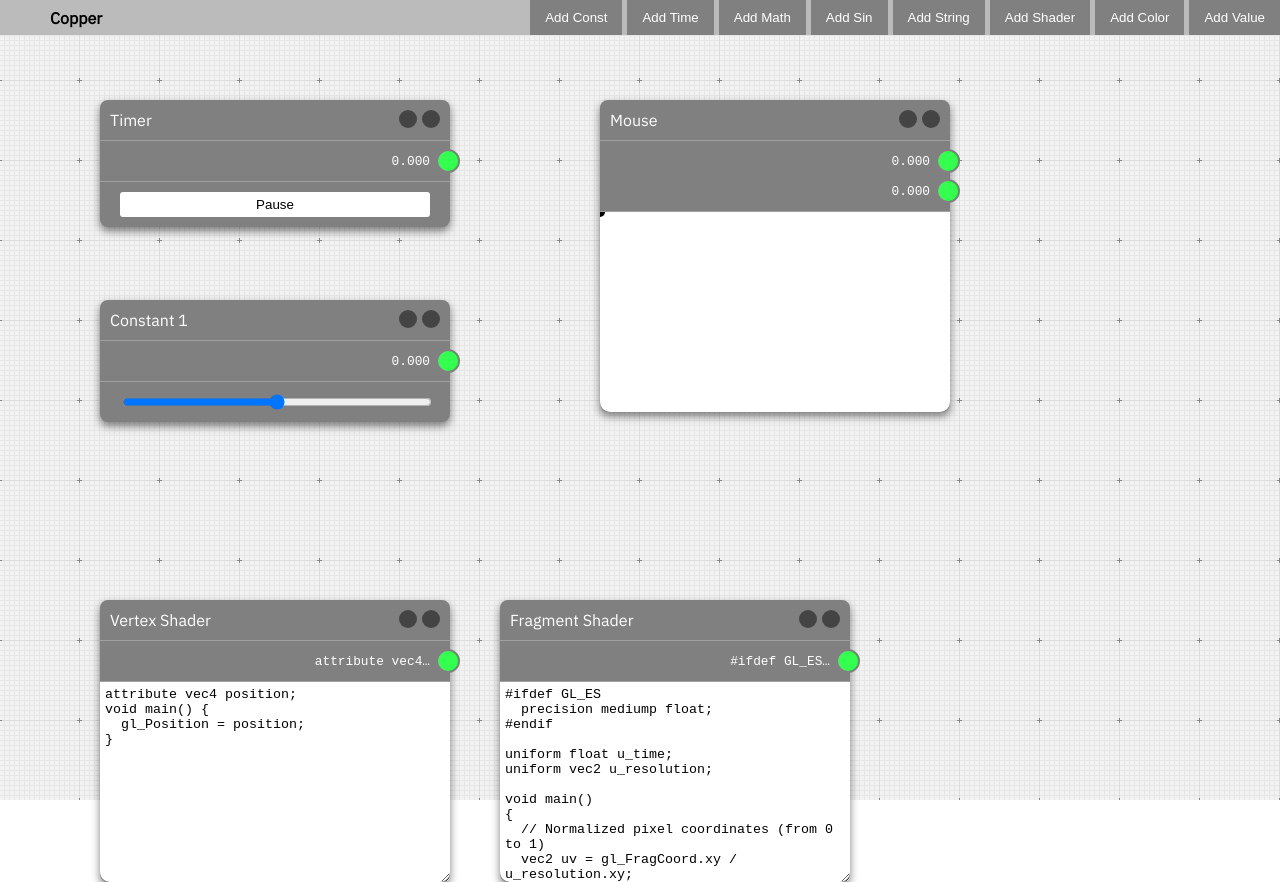
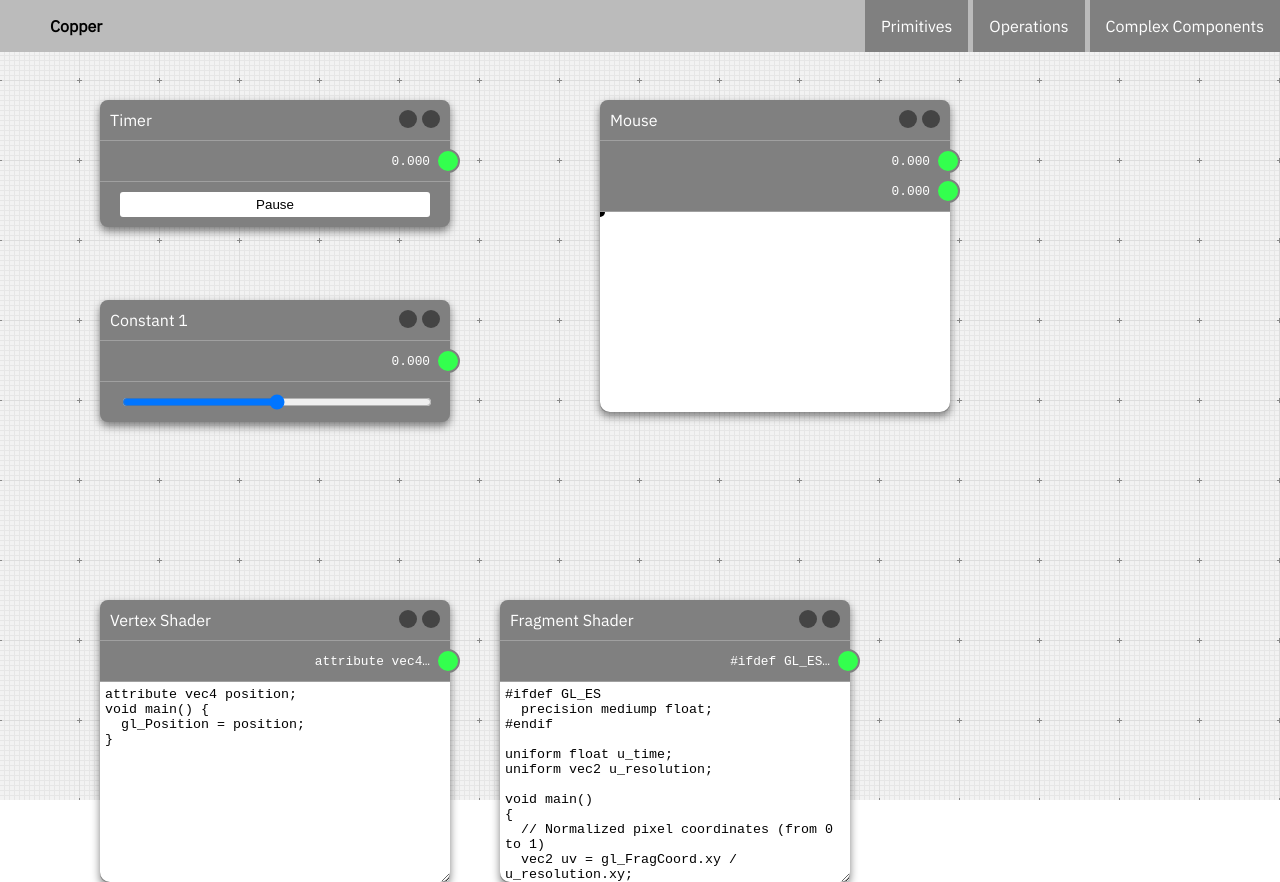
Before and after one commit to onion2k/copper, a React (Create React App) app: page / in a window 1280 px wide. Built offline with nearby package versions, Linux system fonts and the light colour scheme.

Commit message:
CSS dropdowns

```diff
--- a/src/Components/headerNav.tsx
+++ b/src/Components/headerNav.tsx
@@ -10,22 +10,16 @@ export function HeaderNav({ addPanel }: iHeaderNav) {
       <h1>Copper</h1>
       <ul className="addPanel">
         <li>
+          Primitives
+          <ul>
+            <li>
               <button onClick={() => addPanel("constant")}>Add Const</button>
             </li>
             <li>
               <button onClick={() => addPanel("time")}>Add Time</button>
             </li>
             <li>
-          <button onClick={() => addPanel("math")}>Add Math</button>
-        </li>
-        <li>
-          <button onClick={() => addPanel("sin")}>Add Sin</button>
-        </li>
-        <li>
               <button onClick={() => addPanel("string")}>Add String</button>
-        </li>
-        <li>
-          <button onClick={() => addPanel("shader")}>Add Shader</button>
             </li>
             <li>
               <button onClick={() => addPanel("color")}>Add Color</button>
@@ -34,6 +28,27 @@ export function HeaderNav({ addPanel }: iHeaderNav) {
               <button onClick={() => addPanel("value")}>Add Value</button>
             </li>
           </ul>
+        </li>
+        <li>
+          Operations
+          <ul>
+            <li>
+              <button onClick={() => addPanel("math")}>Add Math</button>
+            </li>
+            <li>
+              <button onClick={() => addPanel("sin")}>Add Sin</button>
+            </li>
+          </ul>
+        </li>
+        <li>
+          Complex Components
+          <ul>
+            <li>
+              <button onClick={() => addPanel("shader")}>Add Shader</button>
+            </li>
+          </ul>
+        </li>
+      </ul>
     </header>
   );
 }
--- a/src/Panels/Event_MousePosition.tsx
+++ b/src/Panels/Event_MousePosition.tsx
@@ -36,7 +36,9 @@ export default function Event_MousePosition({
   useEffect(() => {
     if (canvasRef !== null && canvasRef.current !== null) {
       canvasRef.current.addEventListener("mousemove", e => {
-        setMousePos([e.offsetX, e.offsetY]);
+        const x = e.offsetX / canvasX;
+        const y = e.offsetY / canvasY;
+        setMousePos([x, y]);
       });
     }
   }, [canvasRef]);
@@ -58,7 +60,13 @@ export default function Event_MousePosition({
         ctx.fillRect(0, 0, canvasX, canvasY);
         ctx.fillStyle = "#000";
         ctx.beginPath();
-        ctx.arc(mousePos[0], mousePos[1], 5, 0, Math.PI * 2);
+        ctx.arc(
+          mousePos[0] * canvasX,
+          mousePos[1] * canvasY,
+          5,
+          0,
+          Math.PI * 2
+        );
         ctx.fill();
       }
     }
--- a/src/Panels/shader.tsx
+++ b/src/Panels/shader.tsx
@@ -78,7 +78,7 @@ export default function Shader({ id, title, x, y }: iShader) {
       direction={"in"}
       index={2}
       value={input.current[2]}
-      title={"Time"}
+      title={"u_time"}
     />
   ];
 
--- a/src/styles.css
+++ b/src/styles.css
@@ -33,6 +33,66 @@ body {
   display: flex;
   flex-direction: row;
   justify-content: flex-end;
+}
+
+ul.addPanel {
+  list-style: none;
+  margin: 0;
+  padding-left: 0;
+}
+
+ul.addPanel li {
+  color: #fff;
+  background: gray;
+  display: block;
+  float: left;
+  padding: 1rem;
+  margin: 0;
+  position: relative;
+  text-decoration: none;
+  transition-duration: 0.5s;
+}
+
+ul.addPanel > li {
+  margin-left: 5px;
+}
+
+ul.addPanel li:hover,
+ul.addPanel li:focus-within {
+  cursor: pointer;
+}
+
+ul.addPanel li:focus-within a {
+  outline: none;
+}
+
+ul.addPanel li ul {
+  visibility: hidden;
+  opacity: 0;
+  min-width: 5rem;
+  position: absolute;
+  transition: all 0.5s ease;
+  margin-top: 1rem;
+  left: 0;
+  display: none;
+}
+
+ul.addPanel li:hover > ul,
+ul.addPanel li:focus-within > ul,
+ul.addPanel li ul:hover,
+ul.addPanel li ul:focus {
+  visibility: visible;
+  opacity: 1;
+  display: block;
+}
+
+ul.addPanel li ul li {
+  clear: both;
+  width: 100%;
+}
+
+ul.addPanel li ul {
+  padding: 0;
 }
 
 .nav .addPanel button {
```
Lines whose indentation alone changed are shown as unchanged.
